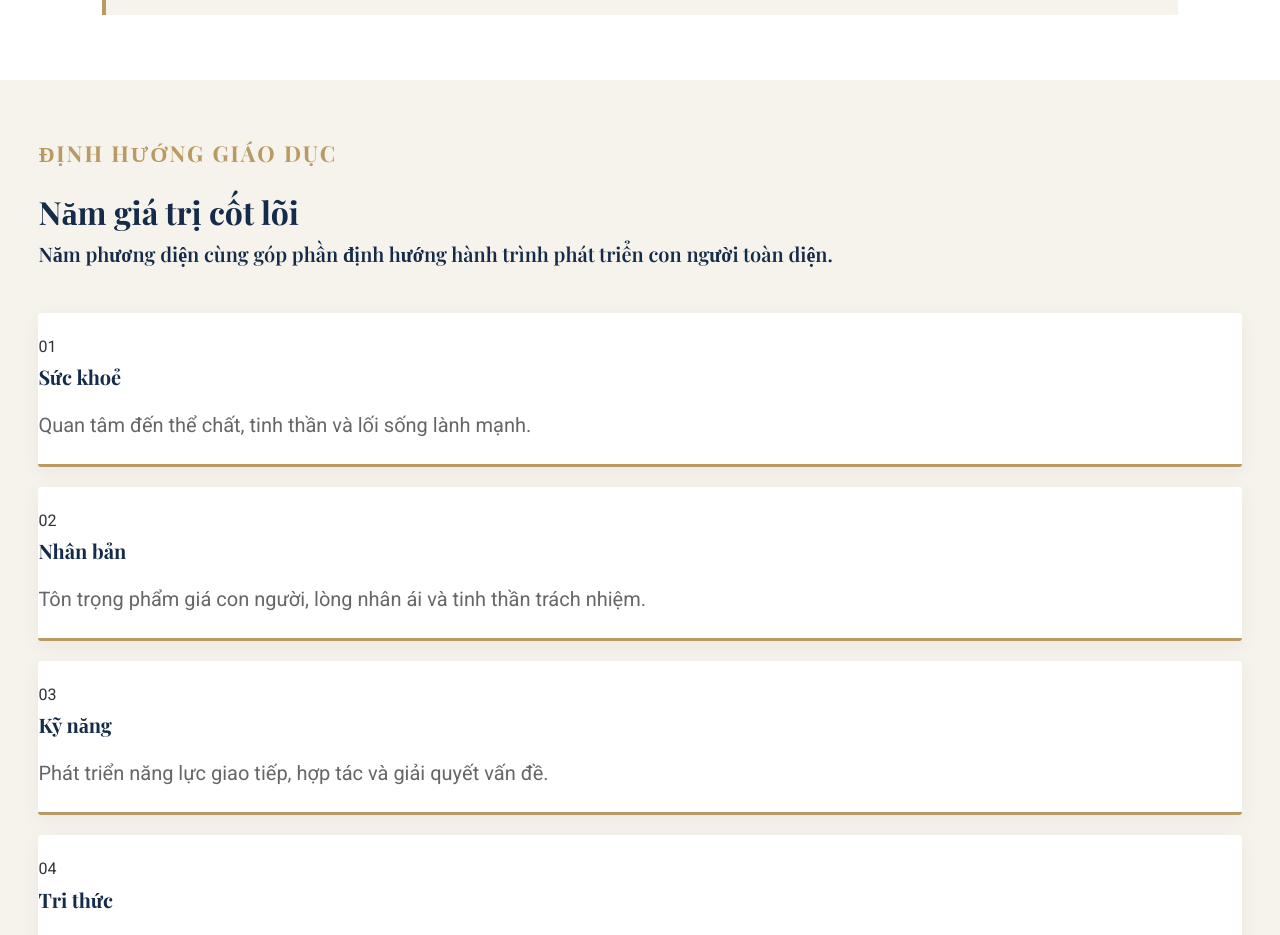
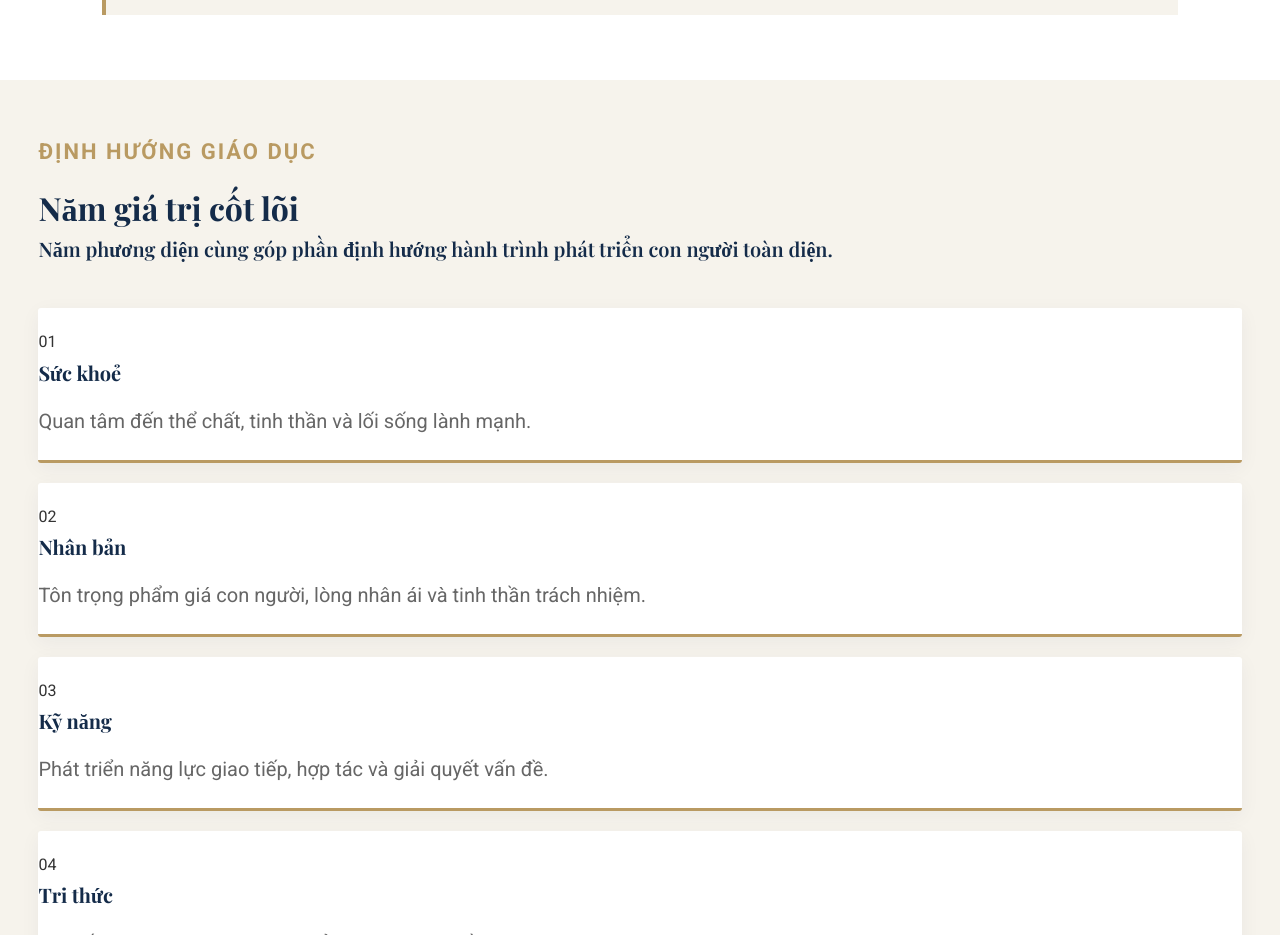
Before and after one commit to noitruanphongso/noitruanphongso.github.io, a plain HTML site: page index.html in a window 1280 px wide. Shown: the part 2640-3575 px from the top of the page. Drawn offline with nearby package versions, Linux system fonts and the light colour scheme.

Commit message:
Update style.css

```diff
--- a/css/style.css
+++ b/css/style.css
@@ -2036,3 +2036,19 @@ body main section.core-values .values-grid {
     display: block !important;
     width: 100% !important;
 }
+/* DONG BO NHAN 4 MUC TRANG GIOI THIEU */
+body main .intro > .section-label,
+body main .about-section .about-content > .section-label,
+body main .vision-mission .vision-card:first-child > .section-label,
+body main .core-values .section-heading > .section-label {
+    display: block !important;
+    font-family: 'Roboto', sans-serif !important;
+    font-size: 22px !important;
+    font-weight: 800 !important;
+    line-height: 1.5 !important;
+    letter-spacing: 2px !important;
+    text-transform: uppercase !important;
+    color: #B99A62 !important;
+    text-align: left !important;
+    margin: 0 0 18px 0 !important;
+}
```
